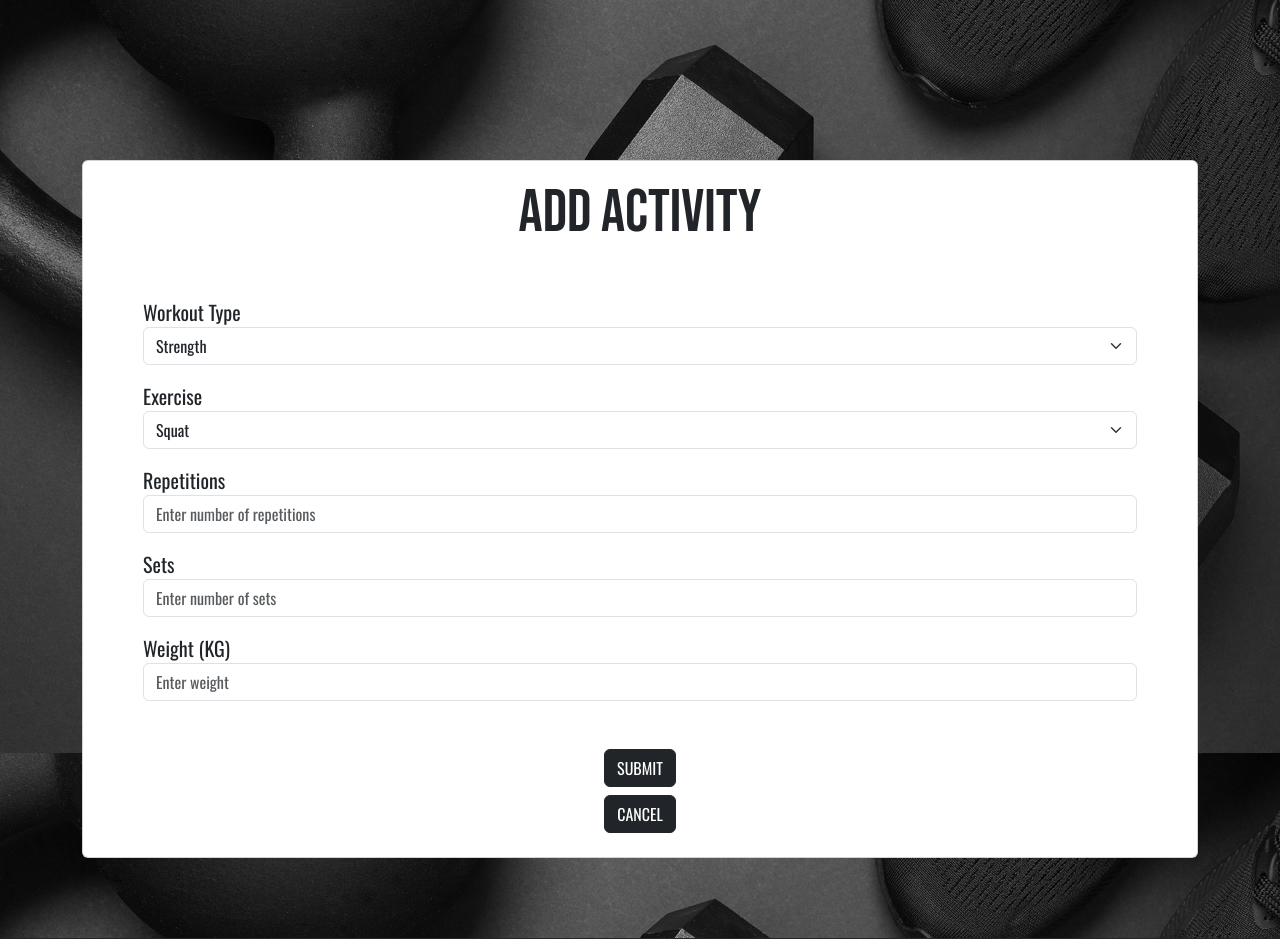
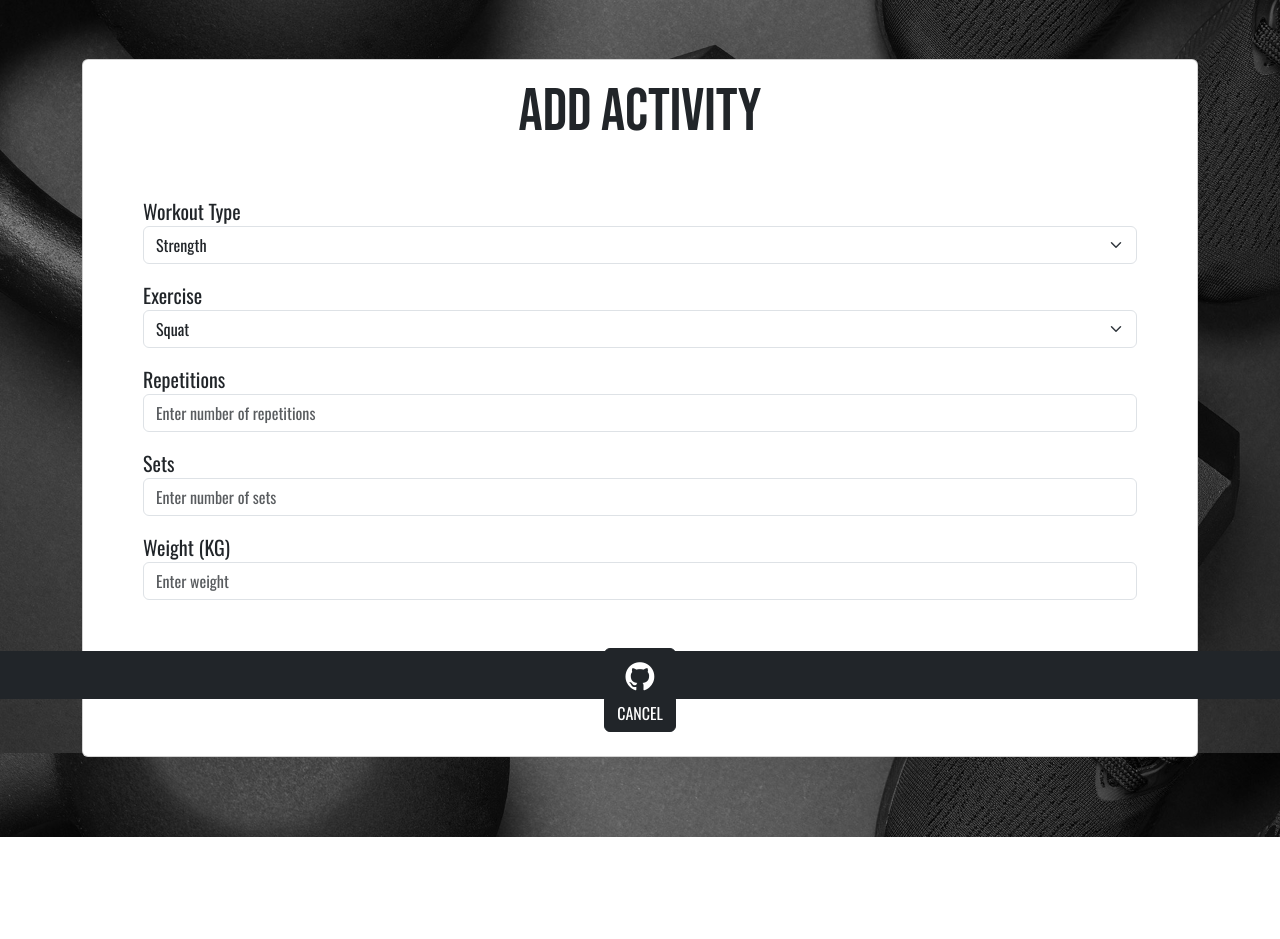
Before and after one commit to collingsandrew/milestone-project-3, a Flask app: page /add_activity in a window 1280 px wide. Shown: the part 101-1040 px from the top of the page. After the commit the page ends 938 px from the top, so only its background shows below. Run offline with Flask 2, Linux system fonts and the light colour scheme; the visitor is signed in with stand-in values (Sample User, id 1).

Commit message:
Update base.html make navbar and footer 'sticky'

```diff
--- a/activetrack/templates/base.html
+++ b/activetrack/templates/base.html
@@ -22,7 +22,7 @@
 
     <!-- Navbar -->
     <header>
-        <nav class="navbar navbar-dark navbar-expand-lg bg-dark">
+        <nav class="navbar fixed-top navbar-dark navbar-expand-lg bg-dark">
             <div class="container-fluid">
                 <a class="navbar-brand" href="{{ url_for('home') }}"><h1>ActiveTrack</h1></a>
                 <button class="navbar-toggler" type="button" data-bs-toggle="collapse" data-bs-target="#navbarNav"
@@ -80,7 +80,7 @@
     </main>
 
     <!-- Footer -->
-    <footer class="bg-dark">
+    <footer class="fixed-bottom bg-dark">
         <div class="container">
             <div class="row text-center">
                 <div class="col">
```
